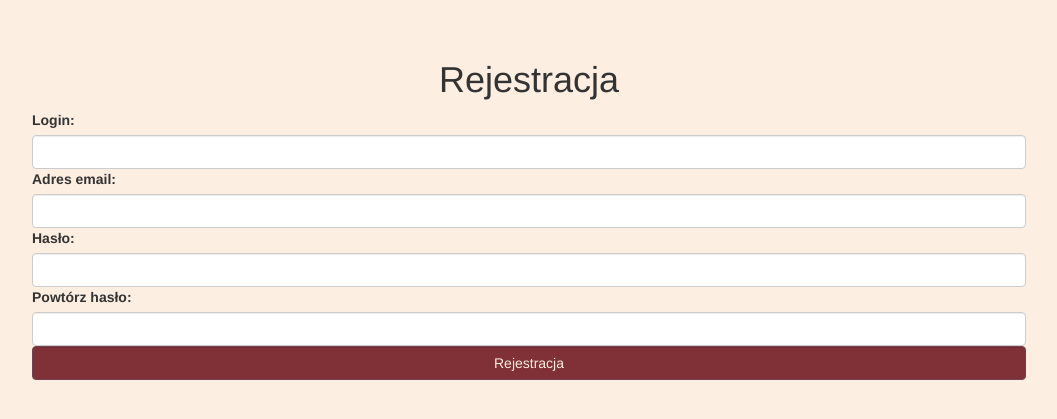
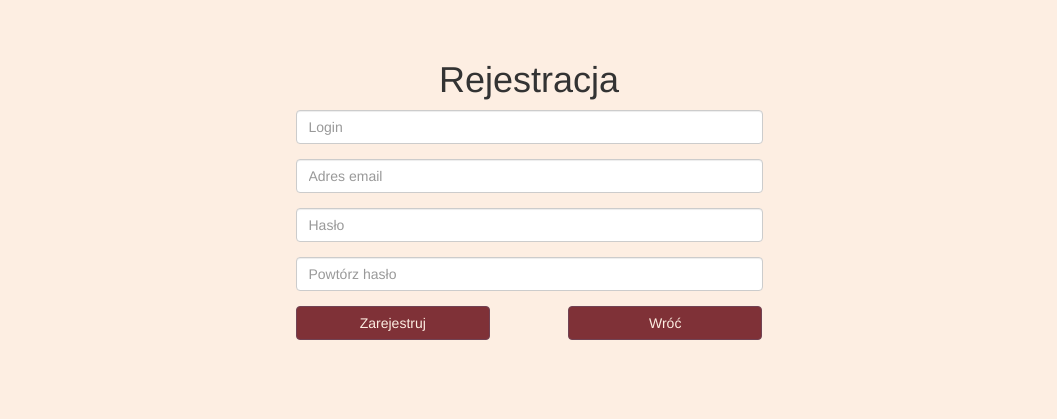
Before and after one commit to elatomczyk/smarthouse, a Django app: template static/templates/register.html in a window 1280 px wide. Shown: the part 100-519 px from the top of the page, without its empty margins (111-1168 px from the left). Run offline with Django 3.2, Linux system fonts and the light colour scheme; the template is opened without the code that fills it, so the values that code supplies are empty; parts of the project's set-up code (start-up, migrations or seed data) failed here and were passed over; some libraries are stand-ins or nearby versions.

Commit message:
Register page stylization

```diff
--- a/static/templates/login.html
+++ b/static/templates/login.html
@@ -1,5 +1,6 @@
 {% extends 'base.html' %}
 {% block content %}
+    <h1 style="text-align: center">Logowanie</h1>
     <div class="col-md-4"></div>
     <div class="col-md-4">
         {% if form.errors %}
@@ -16,9 +17,9 @@
             <div class="form-group form-inline">
                 <input type="submit" class="col-md-5 btn btn-primary" name="submit" value="Zaloguj" />
                 <div class="col-md-2"></div>
-                <a class="btn btn-primary col-md-5" type="button" id="przycisk_zarejestruj" href="/register">Zarejestruj</a>
+                <a class="btn btn-primary col-md-5" type="button" id="przycisk_zarejestruj" href="/register">Rejestracja</a>
             </div>
         </form>
-        <div class="col-md-4"></div>
     </div>
+    <div class="col-md-4"></div>
 {% endblock %}
--- a/static/templates/register.html
+++ b/static/templates/register.html
@@ -1,16 +1,28 @@
 {% extends 'base.html' %}
 {% block content %}
     <h1 style="text-align: center">Rejestracja</h1>
-    <form role="form" action="/register/" method="post">
-        {% csrf_token %}
-        <label for="username">Login:</label>
-        <input class="form-control" id="username" maxlength="30" name="username" type="text">
-        <label for="email">Adres email:</label>
-        <input class="form-control" id="email" name="email" type="email">
-        <label for="password1">Hasło:</label>
-        <input class="form-control" id="password1" name="password1" type="password">
-        <label for="password2">Powtórz hasło:</label>
-        <input class="form-control" id="password2" name="password2" type="password">
-        <input type="submit"  class="form-control btn btn-primary col-md-3" value="Rejestracja" />
-    </form>
+    <div class="col-md-3"></div>
+    <div class="col-md-6">
+        <form role="form" action="/register/" method="post">
+            {% csrf_token %}
+            <div class="form-group">
+                <input class="form-control" id="username" placeholder="Login" maxlength="30" name="username" type="text">
+            </div>
+            <div class="form-group">
+                <input class="form-control" id="email" placeholder="Adres email" name="email" type="email">
+            </div>
+            <div class="form-group">
+                <input class="form-control" id="password1" placeholder="Hasło" name="password1" type="password">
+            </div>
+            <div class="form-group">
+                <input class="form-control" id="password2" placeholder="Powtórz hasło" name="password2" type="password">
+            </div>
+            <div class="form-group form-inline">
+                <input type="submit" class="col-md-5 btn btn-primary" value="Zarejestruj" />
+                <div class="col-md-2"></div>
+                <a class="btn btn-primary col-md-5" type="button" href="{% url 'django.contrib.auth.views.login' %}" role="button">Wróć</a>
+            </div>
+        </form>
+    </div>
+    <div class="col-md-3"></div>
 {% endblock %}
```
Also changed, not shown: static/templates/formScope.html (+4 -4 lines).
